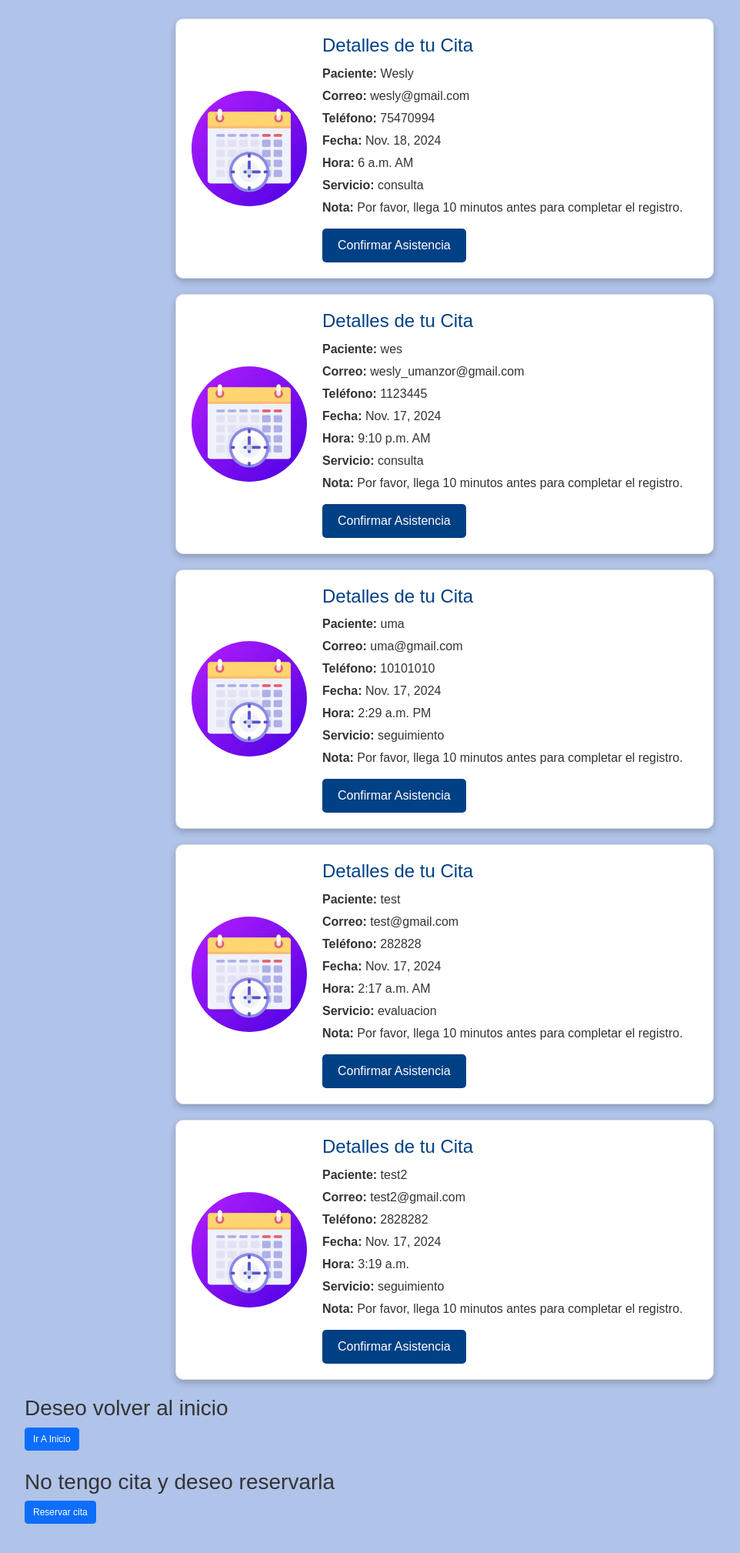
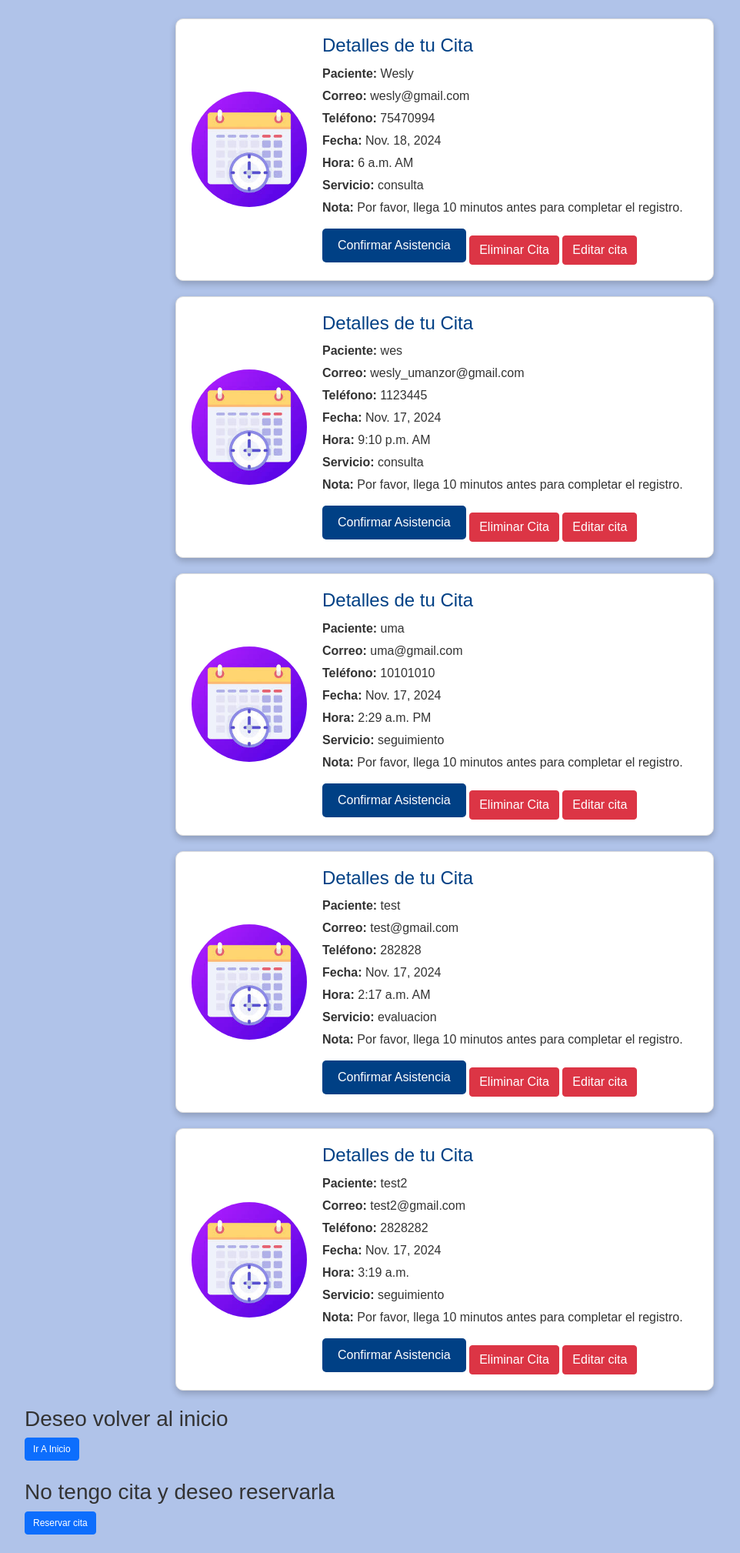
Before and after one commit to DanielMedrano2024/Lab1_Segundo_Avance, a Django app: page /recordatorios/ in a window 1280 px wide. Shown: the part 160-2178 px from the top of the page at 77% size, without its empty margins (62-1024 px from the left). Before the commit the page ends 2140 px from the top, so only its background shows below. Run offline with Django 5.2, Linux system fonts and the light colour scheme; data comes from the database, SQL or seed files in the repository.

Commit message:
Update recordatorios.html

```diff
--- a/App/templates/recordatorios.html
+++ b/App/templates/recordatorios.html
@@ -29,6 +29,10 @@
             <p><strong>Servicio:</strong> {{ reserva.servicio }}</p>
             <p><strong>Nota:</strong> Por favor, llega 10 minutos antes para completar el registro.</p>
             <a href="#" class="confirm-button">Confirmar Asistencia</a>
+
+              <!-- Botón de eliminar cita y Editar -->
+            <a href="#" class="btn btn-danger" style="margin-top: 10px;">Eliminar Cita</a>
+            <a href="#" class="btn btn-danger" style="margin-top: 10px">Editar cita</a>
         </div>
     </div>
     {% endfor %}
```
